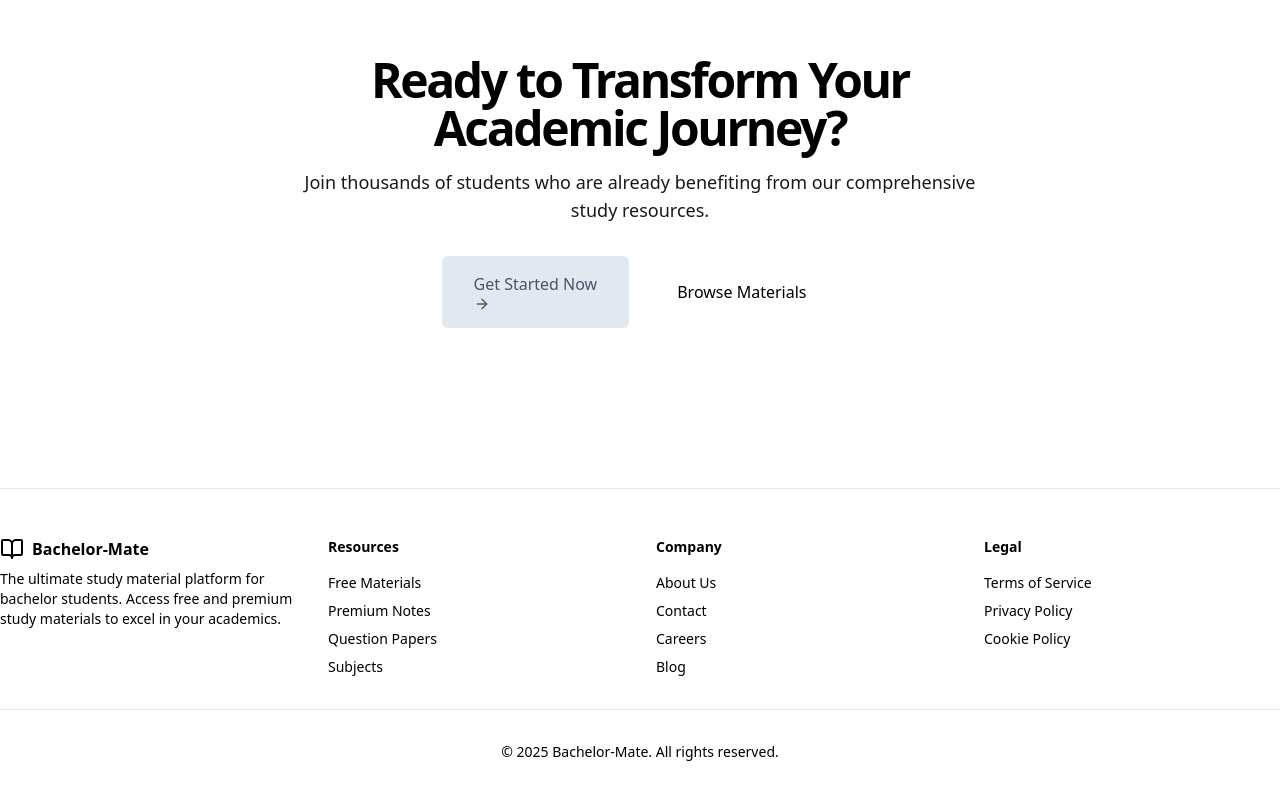
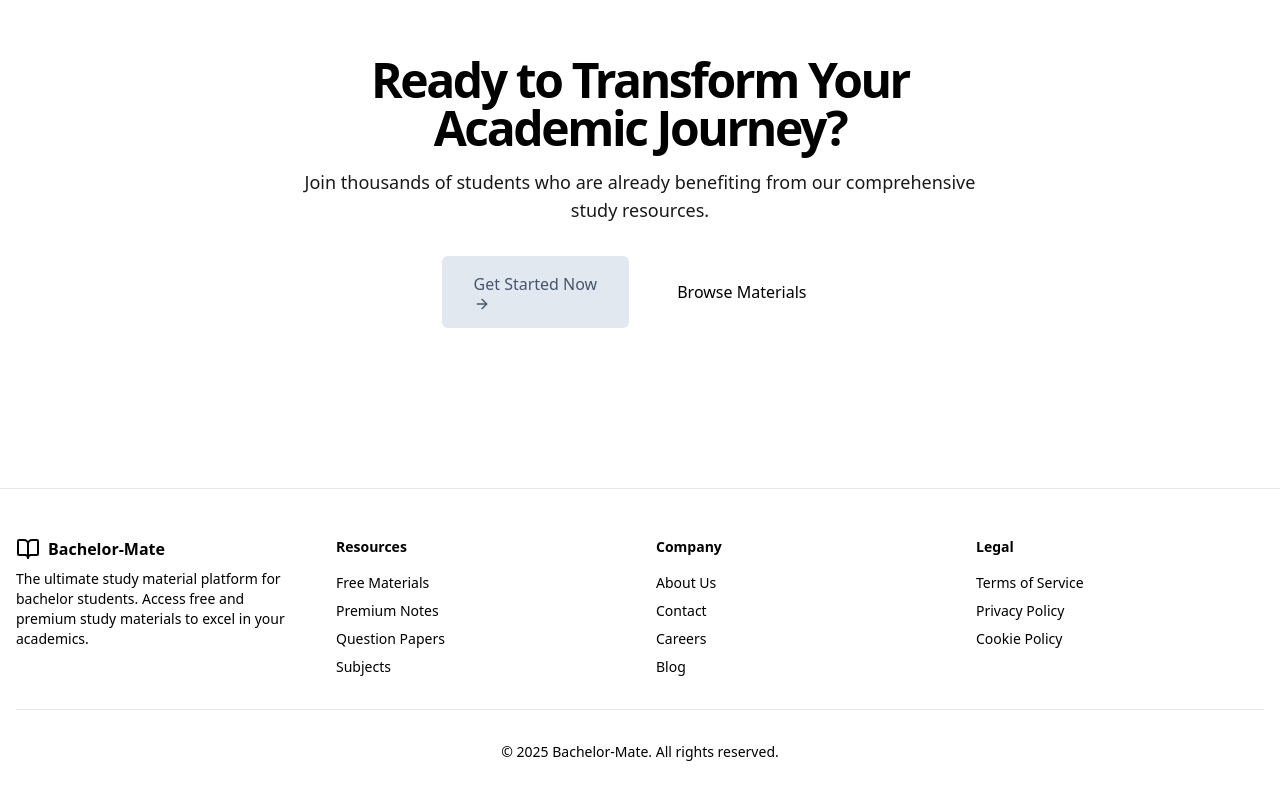
Before and after one commit to me-safwan-07/bachelor-mates, a Next.js app: page / in a window 1280 px wide. Shown: the part 2115-2915 px from the top of the page. Built offline with nearby package versions, Linux system fonts and the light colour scheme.

Commit message:
fix: adjust padding and margin in Footer component for better layout

```diff
--- a/components/footer.tsx
+++ b/components/footer.tsx
@@ -4,7 +4,7 @@ import { BookOpen } from "lucide-react";
 export default function Footer() {
   return (
     <footer className="border-t bg-background">
-      <div className="container py-8 md:py-12">
+      <div className="container py-8 sm:px-4  md:py-12">
         <div className="grid grid-cols-1 gap-8 md:grid-cols-4">
           <div className="flex flex-col gap-2">
             <Link href="/" className="flex items-center gap-2">
```
